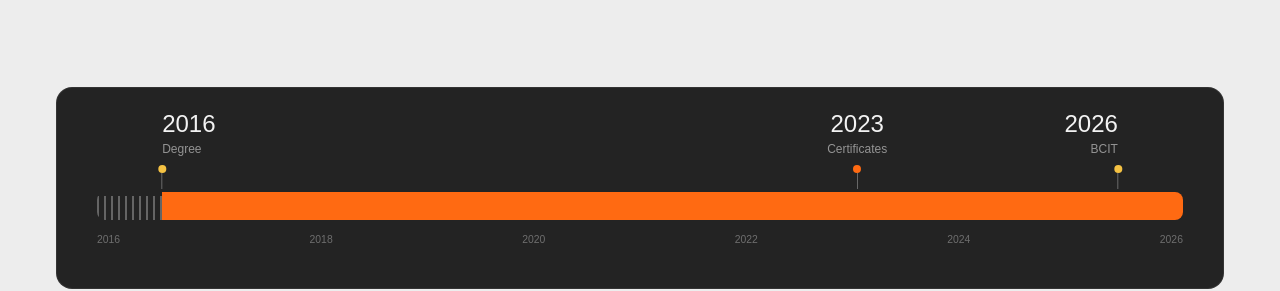
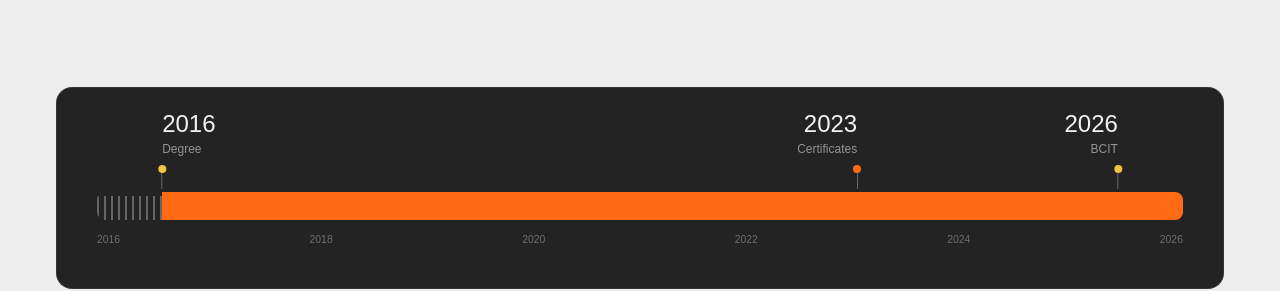
Before and after one commit to Yeranosyan/Portfolio-Yeranosyan, a Next.js app: page /education in a window 1280 px wide. Shown: the part 1141-1432 px from the top of the page. Built offline with nearby package versions, Linux system fonts and the light colour scheme.

Commit message:
Fix Education section

```diff
--- a/src/app/education/page.tsx
+++ b/src/app/education/page.tsx
@@ -94,11 +94,7 @@ export default function EducationPage() {
             const position = axisPosition(item.year, AXIS_START, AXIS_END);
 
             return (
-              <Reveal
-                key={item.title}
-                motionKey={`cred-${item.title}`}
-                style={{ "--stack-index": index } as React.CSSProperties}
-              >
+              <Reveal key={item.title} motionKey={`cred-${item.title}`}>
                 <article
                   className={clsx(
                     "folder",
--- a/src/app/styles/components.css
+++ b/src/app/styles/components.css
@@ -160,7 +160,7 @@
     @apply mt-1.5 text-xs leading-tight text-balance text-ink-muted;
   }
   .pipe__marker-value {
-    @apply text-2xl leading-none font-light tabular-nums;
+    @apply text-xl leading-none font-light tabular-nums sm:text-2xl;
   }
   .pipe__dot {
     @apply mt-2 h-2 w-2 rounded-full;
@@ -628,13 +628,6 @@
 
   .creds {
     --stack-top: 8rem;
-    --folder-tab-h: 12px;
-    --stack-step: var(--folder-tab-h);
-  }
-  @media (min-width: 40rem) {
-    .creds {
-      --folder-tab-h: 20px;
-    }
   }
   @media (min-width: 64rem) {
     .creds {
@@ -647,7 +640,7 @@
   @supports (position: sticky) {
     .creds > *:not(.creds__tail) {
       position: sticky;
-      top: calc(var(--stack-top) + var(--stack-index) * var(--stack-step));
+      top: var(--stack-top);
     }
   }
 
@@ -657,11 +650,13 @@
   .folder {
     @apply relative;
     --folder-radius: 1.5rem;
+    --folder-tab-h: 14px;
     --folder-tab-w: 13rem;
     --folder-tab-x: 2rem;
   }
   @media (min-width: 40rem) {
     .folder {
+      --folder-tab-h: 20px;
       --folder-tab-w: 16.5rem;
       --folder-tab-x: 4rem;
     }
@@ -681,10 +676,6 @@
     mask-size: 100% 100%;
     -webkit-mask-repeat: no-repeat;
     mask-repeat: no-repeat;
-  }
-  .folder--mirror .folder__tab {
-    left: auto;
-    right: var(--folder-tab-x);
   }
   .folder__grip {
     @apply absolute top-[64%] left-1/2 h-[3px] w-11 -translate-x-1/2 rounded-full bg-hairline;
--- a/src/components/ui/pipeline.tsx
+++ b/src/components/ui/pipeline.tsx
@@ -30,19 +30,74 @@ type PipelineProps = {
 };
 
 type MarkerAlign = "start" | "center" | "end";
+type MarkerLayout = { at: number; align: MarkerAlign; room: number };
 
 const EDGE_ZONE = 15;
+const CROWD_ZONE = 30;
 
-function markerAlign(at: number): MarkerAlign {
+function markerAlign(at: number, before?: number, after?: number): MarkerAlign {
   if (at <= EDGE_ZONE) return "start";
   if (at >= 100 - EDGE_ZONE) return "end";
+
+  const gapBefore = before === undefined ? Infinity : at - before;
+  const gapAfter = after === undefined ? Infinity : after - at;
+  if (gapAfter < CROWD_ZONE && gapAfter <= gapBefore) return "end";
+  if (gapBefore < CROWD_ZONE && gapBefore < gapAfter) return "start";
   return "center";
 }
 
-function markerRoom(at: number, align: MarkerAlign) {
-  if (align === "start") return 100 - at;
-  if (align === "end") return at;
-  return Math.min(at, 100 - at) * 2;
+function markerRoom(
+  at: number,
+  align: MarkerAlign,
+  before?: MarkerLayout,
+  after?: MarkerLayout,
+) {
+  const left =
+    before === undefined
+      ? 0
+      : before.align === "end"
+        ? before.at
+        : (before.at + at) / 2;
+  const right =
+    after === undefined
+      ? 100
+      : after.align === "start"
+        ? after.at
+        : (at + after.at) / 2;
+
+  if (align === "start") return right - at;
+  if (align === "end") return at - left;
+  return Math.min(at - left, right - at) * 2;
+}
+
+function layoutMarkers(markers: PipeMarker[]) {
+  const order = markers
+    .map((_, index) => index)
+    .sort((a, b) => markers[a].at - markers[b].at);
+
+  const placed: MarkerLayout[] = order.map((index, position) => {
+    const { at } = markers[index];
+    const before = position > 0 ? markers[order[position - 1]].at : undefined;
+    const after =
+      position < order.length - 1 ? markers[order[position + 1]].at : undefined;
+    return { at, align: markerAlign(at, before, after), room: 0 };
+  });
+
+  placed.forEach((entry, position) => {
+    entry.room = markerRoom(
+      entry.at,
+      entry.align,
+      placed[position - 1],
+      placed[position + 1],
+    );
+  });
+
+  const layout: MarkerLayout[] = [];
+  order.forEach((index, position) => {
+    layout[index] = placed[position];
+  });
+
+  return layout;
 }
 
 function MarkerValue({
@@ -77,13 +132,14 @@ export default function Pipeline({
   className,
 }: PipelineProps) {
   const { ref, shown, instant } = useReveal(motionKey, 0.25);
+  const layout = layoutMarkers(markers);
 
   return (
     <div ref={ref} className={clsx("pipe", className)}>
       {markers.length > 0 ? (
         <div className="pipe__markers">
           {markers.map((marker, index) => {
-            const align = markerAlign(marker.at);
+            const { align, room } = layout[index];
 
             return (
               <div
@@ -97,7 +153,7 @@ export default function Pipeline({
                 style={
                   {
                     left: `${marker.at}%`,
-                    "--marker-room": `${markerRoom(marker.at, align)}%`,
+                    "--marker-room": `${room}%`,
                     transitionDelay: instant
                       ? undefined
                       : `${300 + index * 110}ms`,
```
